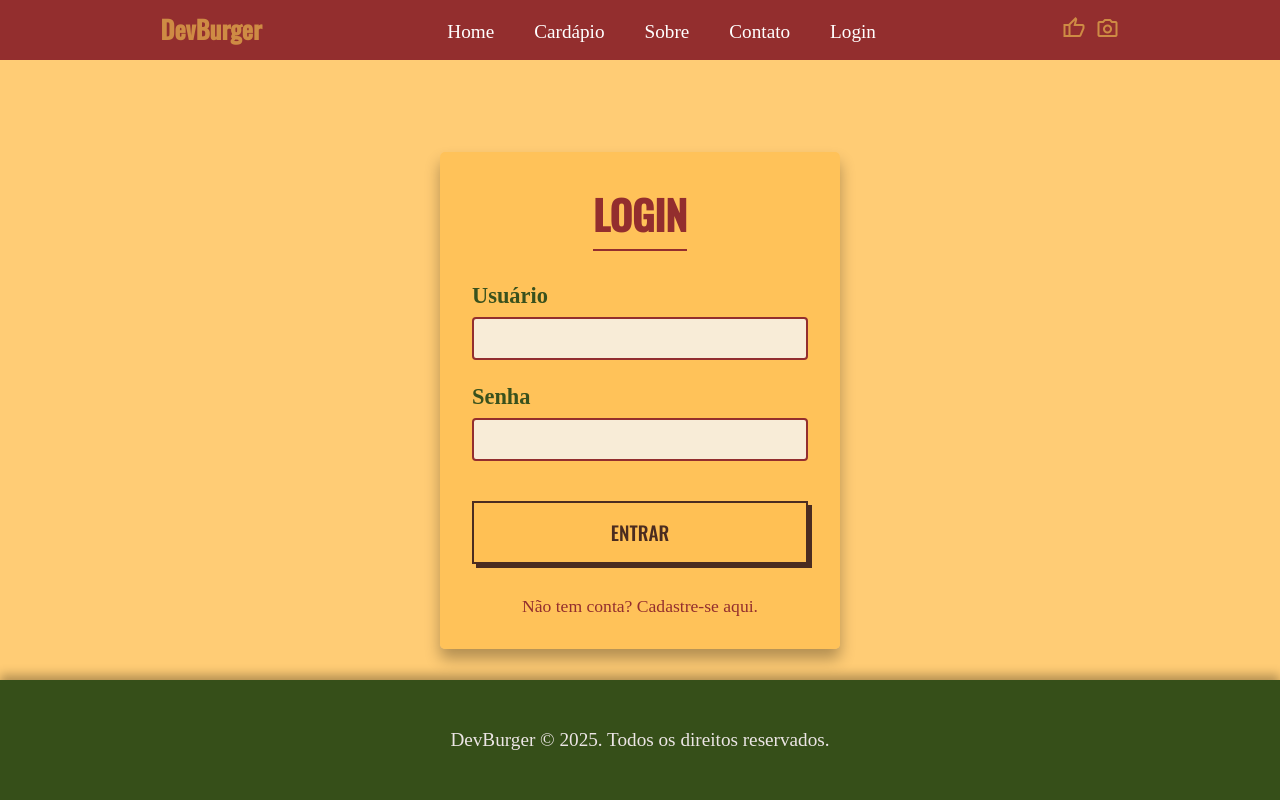
After one commit to fernandagml/devburger-webservice, a Flask app: page /login in a window 1280 px wide. The commit adds this page. Run offline with Flask 3, Linux system fonts and the light colour scheme.

Commit message:
Página de login e cadastro funcionando.

```diff
--- a/app.py
+++ b/app.py
@@ -1,5 +1,6 @@
-from flask import Flask, render_template as rt
+from flask import Flask, render_template as rt, request, redirect
 from model.produtos import recuperar_produtos as rp, recuperar_produto_id as rpid, recuperar_produto_destaque as rpd
+from model.usuario import inserir_usuario as iu, verificar_login as vl
 
 app = Flask(__name__)
 
@@ -14,5 +15,34 @@ def hamburguer(id):
     produto = rpid(id)
     return rt("/produto.html", produto = produto)
 
+@app.route("/cadastro")
+def cadastro():
+    return rt("cadastro.html")
+
+@app.route("/cadastro/post", methods=["POST"])
+def cadastrar():
+    usuario = request.form.get("usuario")
+    senha = request.form.get("senha")
+    iu(usuario, senha)
+    return rt("login.html")
+
+@app.route("/login")
+def login():
+    return rt("login.html")
+
+@app.route("/login/post", methods=["POST"])
+def logar():
+    usuario = request.form.get("usuario")
+    senha = request.form.get("senha")
+    user = vl(usuario, senha)
+    if user:
+        # session["usuario_logado"] = user
+        # flash("Login realizado com sucesso. Seja bem-vindo(a) {usuario}!", "sucesso")
+        return redirect("/")
+    else:
+        # flash("Usuário ou senha inválidos!", "erro")
+        # flash("Tente novamente ou cadastre-se para acessar a área de administração.", "erro")
+        return redirect("/login")
+
 if __name__ == '__main__':
     app.run(host='0.0.0.0', port=5050, debug=True)
--- a/migrate/estrutura_db.sql
+++ b/migrate/estrutura_db.sql
@@ -10,3 +10,9 @@ CREATE TABLE IF NOT EXISTS tb_produto (
     destaque BOOL,
     estoque BOOL
 );
+
+CREATE TABLE IF NOT EXISTS tb_usuario (
+	id_usuario INT PRIMARY KEY AUTO_INCREMENT,
+    usuario VARCHAR(80),
+    senha VARCHAR(200)
+);
--- /dev/null
+++ b/static/styles/login.css
@@ -0,0 +1,96 @@
+header {
+    top: 0;
+}
+
+footer {
+    position: fixed;
+    bottom: 0;
+}
+
+body{
+    margin: 0;
+    padding: 0;
+    background-color: rgba(255, 192, 83, 0.8);
+    display: flex;
+    flex-direction: column;
+    justify-content: center;
+    align-items: center;
+    height: 100vh;
+}
+
+.auth-container {
+    background-color: rgba(255, 192, 83, 0.8);
+    text-align: center;
+    width: 100%;
+    max-width: 400px;
+    padding: 2rem;
+    border-radius: 5px;
+    box-shadow: 0 10px 15px rgba(0,0,0,0.3)
+}
+
+h1 {
+    color: rgba(147, 46, 46, 1);
+    text-transform: uppercase;
+    font-size: 2.5rem;
+    margin-bottom: 2rem;
+    border-bottom: 2px solid rgba(147, 46, 46, 1);
+    display: inline-block;
+    padding-bottom: 5px;
+    font-family: "Oswald";
+}
+
+/* Estilização dos Campos */
+.form-group {
+    margin-bottom: 1.5rem;
+    text-align: left;
+}
+
+label {
+    display: block;
+    font-weight: bold;
+    color: rgb(57, 81, 29);
+    margin-bottom: 0.5rem;
+    font-size: 1.4rem;
+}
+
+input {
+    width: 100%;
+    padding: 12px;
+    border: 2px solid rgba(147, 46, 46, 1);
+    border-radius: 4px;
+    background-color: rgba(247, 247, 247, 0.8);
+    box-sizing: border-box;
+    /* Garante que o padding não quebre a largura */
+    outline: none;
+}
+
+button {
+    width: 100%;
+    padding: 15px;
+    background-color: rgba(255, 192, 83, 0.8);
+    border: 2px solid #4b2c20;
+    color: #4b2c20;
+    text-transform: uppercase;
+    cursor: pointer;
+    transition: all 0.3s;
+    box-shadow: 4px 4px 0px #4b2c20;
+    margin-top: 1rem;
+    font-family: "Oswald";
+    font-size: 1.2rem;
+}
+
+button:hover {
+    background-color: rgba(147, 46, 46, 1);
+    color: rgba(255, 192, 83, 0.8);
+    transform: translate(2px, 2px);
+    box-shadow: 2px 2px 0px #4b2c20;
+    border: 2px solid rgba(147, 46, 46, 1);
+}
+
+.footer-link {
+    margin-top: 2rem;
+    display: block;
+    color: rgba(147, 46, 46, 1);
+    text-decoration: none;
+    font-size: 1.1rem;
+}
--- a/templates/header.html
+++ b/templates/header.html
@@ -44,6 +44,9 @@
                     <li class="header__item">
                         <a href="/#footer" class="header__link">Contato</a>
                     </li>
+                    <li class="header__item">
+                        <a href="/login" class="header__link">Login</a>
+                    </li>
                 </ul>
             </nav>
 
--- /dev/null
+++ b/templates/login.html
@@ -0,0 +1,25 @@
+{% extends "header.html" %}
+{% block css_adicional %}
+<link rel="stylesheet" href="../static/styles/login.css">
+{% endblock %}
+{% block conteudo %}
+<main class="auth-container">
+    <h1>LOGIN</h1>
+
+    <form action="/login/post" method="POST">
+        <div class="form-group">
+            <label for="usuario">Usuário</label>
+            <input type="text" id="usuario" name="usuario" required>
+        </div>
+
+        <div class="form-group">
+            <label for="senha">Senha</label>
+            <input type="password" id="senha" name="senha" required>
+        </div>
+
+        <button type="submit">Entrar</button>
+    </form>
+
+    <a href="/cadastro" class="footer-link">Não tem conta? Cadastre-se aqui.</a>
+</main>
+{% endblock %}
```
Also changed, not shown: model/usuario.py (added, +24 -0 lines), templates/cadastro.html (added, +25 -0 lines), templates/cardapio.html (deleted).
